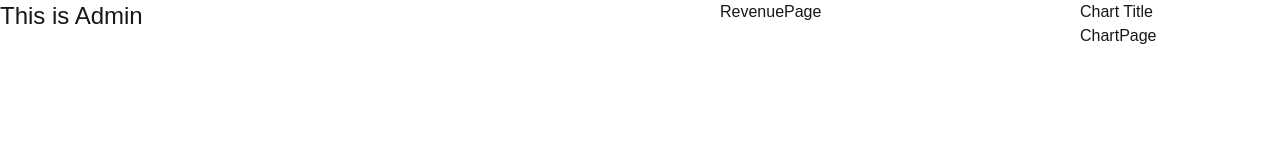
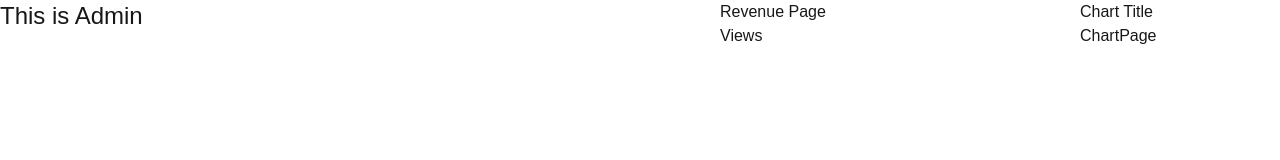
Before and after one commit to vankhanhitb/nextjs-basic, a Next.js app: page /dashboard in a window 1280 px wide. Shown: the top 160 px of the page. Built offline with nearby package versions, Linux system fonts and the light colour scheme.

Commit message:
Fix Proxy and @slot named

```diff
--- /dev/null
+++ b/src/app/dashboard/@charts/default.tsx
@@ -0,0 +1,6 @@
+
+export default function DefaultChart() {
+  return (
+     <div>Chart Page Default</div>
+  );
+}
--- /dev/null
+++ b/src/app/dashboard/@revenue/default.tsx
@@ -0,0 +1,4 @@
+
+export default function DefaultRevenue() {
+  return null;
+}
--- /dev/null
+++ b/src/app/dashboard/@revenue/layout.tsx
@@ -0,0 +1,11 @@
+type PropRevenueType= {
+  children: Readonly<React.ReactNode>
+}
+
+export default function RevenueLayout({children}: PropRevenueType) {
+  return (
+    <div>
+      {children}
+    </div>
+  )
+}
--- a/src/app/dashboard/@revenue/page.tsx
+++ b/src/app/dashboard/@revenue/page.tsx
@@ -1,7 +1,10 @@
-import React from 'react'
+import Link from "next/link";
 
 export default function RevenuePage() {
   return (
-    <div>RevenuePage</div>
+    <div>
+      <h1>Revenue Page</h1>
+      <Link href={"/dashboard/views"}>Views</Link>
+    </div>
   )
 }
--- /dev/null
+++ b/src/app/dashboard/@revenue/views/page.tsx
@@ -0,0 +1,11 @@
+import Link from 'next/link';
+import React from 'react'
+
+export default function RevenueView() {
+  return (
+    <div>
+      <h1>Revenue Views</h1>
+      <Link href={"/dashboard"}>Back to Revenuw</Link>
+    </div>
+  )
+}
--- /dev/null
+++ b/src/app/dashboard/default.tsx
@@ -0,0 +1,8 @@
+
+export default function DefaultDashboard() {
+  return (
+    <div className="w-full">
+      <h2 className="text-2xl">This is Admin by Default</h2>
+    </div>
+  );
+}
--- a/src/proxy.ts
+++ b/src/proxy.ts
@@ -1,13 +1,16 @@
 import { NextResponse } from "next/server";
 import type { NextRequest } from "next/server";
 
-export function proxy(request: NextRequest) {
-  //return NextResponse.redirect(new URL("/", request.url));
-  if(request.nextUrl.pathname === 'middleware'){
+export async function proxy(request: NextRequest) {
+  const { pathname } = request.nextUrl;
+  console.log(request);
+  if(pathname === '/middleware'){
     return NextResponse.redirect(new URL("/complex-dashboard", request.nextUrl));
+  }else{
+    return NextResponse.redirect(new URL("/", request.nextUrl));
   }
 }
 
-// export const config = {
-//   matcher: "/middleware",
-// };
+export const config = {
+  matcher: "/middleware",
+};
```
Also changed, not shown: src/app/products/@modal/(..)products/[handle]/page.tsx (line endings or trailing spaces).
